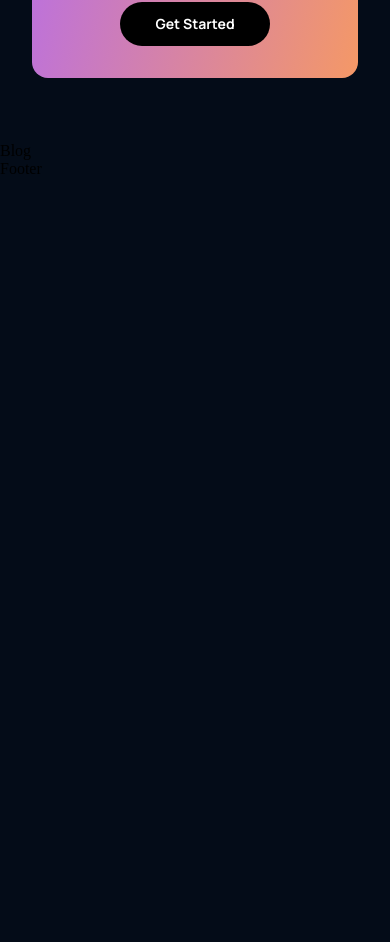
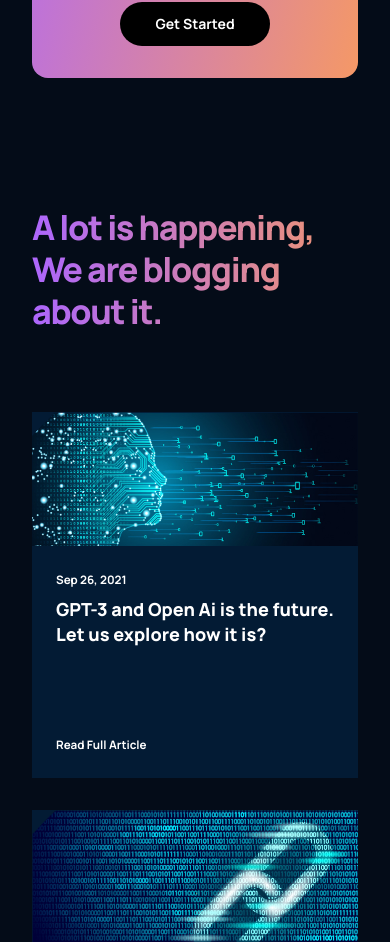
Before and after one commit to emmanuellacamp/gpt3_em, a React (Create React App) app: page / in a window 390 px wide. Shown: the part 4390-5332 px from the top of the page. Before the commit the page ends 4568 px from the top, so only its background shows below. Built offline with nearby package versions, Linux system fonts and the light colour scheme.

Commit message:
create and style blog component

```diff
--- a/src/components/article/Article.jsx
+++ b/src/components/article/Article.jsx
@@ -1,10 +1,19 @@
 import React from 'react'
 import './article.css';
 
-const Article = () => {
+const Article = ( {imgUrl, date, title}) => {
   return (
-    <div>
-      Article
+    <div className='gpt3__blog-container_article'>
+      <div className='gpt3__blog-container_article-image'>
+        <img src={imgUrl} alt="blog"/>
+      </div>
+      <div className='gpt3__blog-container_article-content'>
+        <div>
+          <p>{date}</p>
+          <h3>{title}</h3>
+        </div>
+        <p>Read Full Article</p>
+      </div>
     </div>
   )
 }
--- a/src/components/article/article.css
+++ b/src/components/article/article.css
@@ -0,0 +1,55 @@
+.gpt3__blog-container_article {
+    width: 100%;
+    height: 100%;
+    display: flex;
+    flex-direction: column;
+    background: var(--color-footer);
+}
+
+.gpt3__blog-container_article-image {
+    width: 100%;
+    height: 100%;
+    background: var(--color-footer);
+}
+
+.gpt3__blog-container_article-image img {
+    width: 100%;
+    height: 100%;
+}
+
+.gpt3__blog-container_article-content {
+    display: flex;
+    flex-direction: column;
+    justify-content: space-between;
+    padding: 1rem 1.5rem;
+    height: 100%;
+}
+
+.gpt3__blog-container_article-content p {
+    font-family: var(--font-family);
+    font-weight: bold;
+    font-size: 11.649px;
+    line-height: 35px;
+    color: #FFFFFF;
+}
+
+.gpt3__blog-container_article-content h3 {
+    font-family: var(--font-family);
+    font-weight: 800;
+    font-size: 25.11px;
+    line-height: 30px;
+    color: #FFFFFF;
+    margin-bottom: 5rem;
+    cursor: pointer;
+}
+
+.gpt3__blog-container_article-content p:last-child {
+    cursor: pointer;
+}
+
+@media screen and (max-width: 550px){
+    .gpt3__blog-container_article-content h3 {
+        font-size: 18px;
+        line-height: 25px;
+    }
+}
--- a/src/containers/blog/Blog.jsx
+++ b/src/containers/blog/Blog.jsx
@@ -1,10 +1,33 @@
 import React from 'react'
+import {Article} from '../../components';
+import {blog01, blog02, blog03, blog04, blog05} from './imports';
 import './blog.css';
 
 const Blog = () => {
   return (
-    <div>
-      Blog
+    <div className='gpt3__blog section__padding' id="blog">
+      <div className='gpt3__blog-heading'>
+        <h1 className='gradient__text'>A lot is happening, <br /> We are blogging about it.</h1>
+      </div>
+      <div className='gpt3__blog-container'>
+        <div className='gpt3__blog-container_groupA'>
+          <Article imgUrl={blog01} date="Sep 26, 2021" title="GPT-3 and Open Ai is the future. Let us explore how it is?"/>
+          {/* <img src={blog01} alt="blog01" /> */}
+        </div>
+        <div className='gpt3__blog-container_groupB'>
+          <Article imgUrl={blog02} date="Sep 26, 2021" title="GPT-3 and Open Ai is the future. Let us explore how it is?"/>
+          <Article imgUrl={blog03} date="Sep 26, 2021" title="GPT-3 and Open Ai is the future. Let us explore how it is?"/>
+          <Article imgUrl={blog04} date="Sep 26, 2021" title="GPT-3 and Open Ai is the future. Let us explore how it is?"/>
+          <Article imgUrl={blog05} date="Sep 26, 2021" title="GPT-3 and Open Ai is the future. Let us explore how it is?"/>
+          {/* <div className='gpt3__blog-container_groupB-1'>
+            <img src={blog02} alt="blog02" />
+          </div>
+          <div className='gpt3__blog-container_groupB-2'>
+            <img src={blog03} alt="blog03" />
+            <img src={blog04} alt="blog04" />
+          </div> */}
+        </div>
+      </div>
     </div>
   )
 }
--- a/src/containers/blog/blog.css
+++ b/src/containers/blog/blog.css
@@ -0,0 +1,76 @@
+.gpt3__blog {
+    display: flex;
+    flex-direction: column;
+}
+
+.gpt3__blog-heading {
+    width: 100%;
+    text-align: left;
+    margin-bottom: 5rem;
+}
+
+.gpt3__blog-heading h1 {
+    font-family: var(--font-family);
+    font-weight: 800;
+    font-size: 62px;
+    line-height: 75px;
+    letter-spacing: -0.04em;
+}
+
+.gpt3__blog-container {
+    display: flex;
+    flex-direction: row;
+}
+
+.gpt3__blog-container_groupA {
+    flex: 0.75;
+    margin-right: 2rem;
+}
+
+.gpt3__blog-container_groupB {
+    flex: 1;
+    display: grid;
+    grid-template-columns: repeat(2, 1fr);
+    grid-gap: 2rem;
+}
+
+@media screen and (max-width: 990px) {
+    .gpt3__blog-container{
+        flex-direction: column-reverse;
+    }
+
+    .gpt3__blog-container_groupA {
+        margin: 2rem 0;
+    }
+
+    .gpt3__blog-container_groupA .gpt3__blog-container_article {
+        width: 48%;
+    }
+
+    .gpt3__blog-container_groupA .gpt3__blog-container_article img {
+        height: 250px;
+    }
+
+
+}
+
+@media screen and (max-width: 700px) {
+    .gpt3__blog-container_groupB {
+        grid-template-columns: repeat(1, 1fr);
+    }
+    .gpt3__blog-container_groupA .gpt3__blog-container_article {
+        width: 100%;
+    }
+
+    .gpt3__blog-heading h1 {
+        font-size: 46px;
+        line-height: 52px;
+    }}
+
+
+@media screen and (max-width: 550px) {
+    .gpt3__blog-heading h1 {
+        font-size: 34px;
+        line-height: 42px;
+    }
+}
--- /dev/null
+++ b/src/containers/blog/imports.js
@@ -0,0 +1,8 @@
+import blog01 from '../../assets/blog01.png';
+import blog02 from '../../assets/blog02.png';
+import blog03 from '../../assets/blog03.png';
+import blog04 from '../../assets/blog04.png';
+import blog05 from '../../assets/blog05.png';
+
+
+export {blog01, blog02, blog03, blog04, blog05}
```
